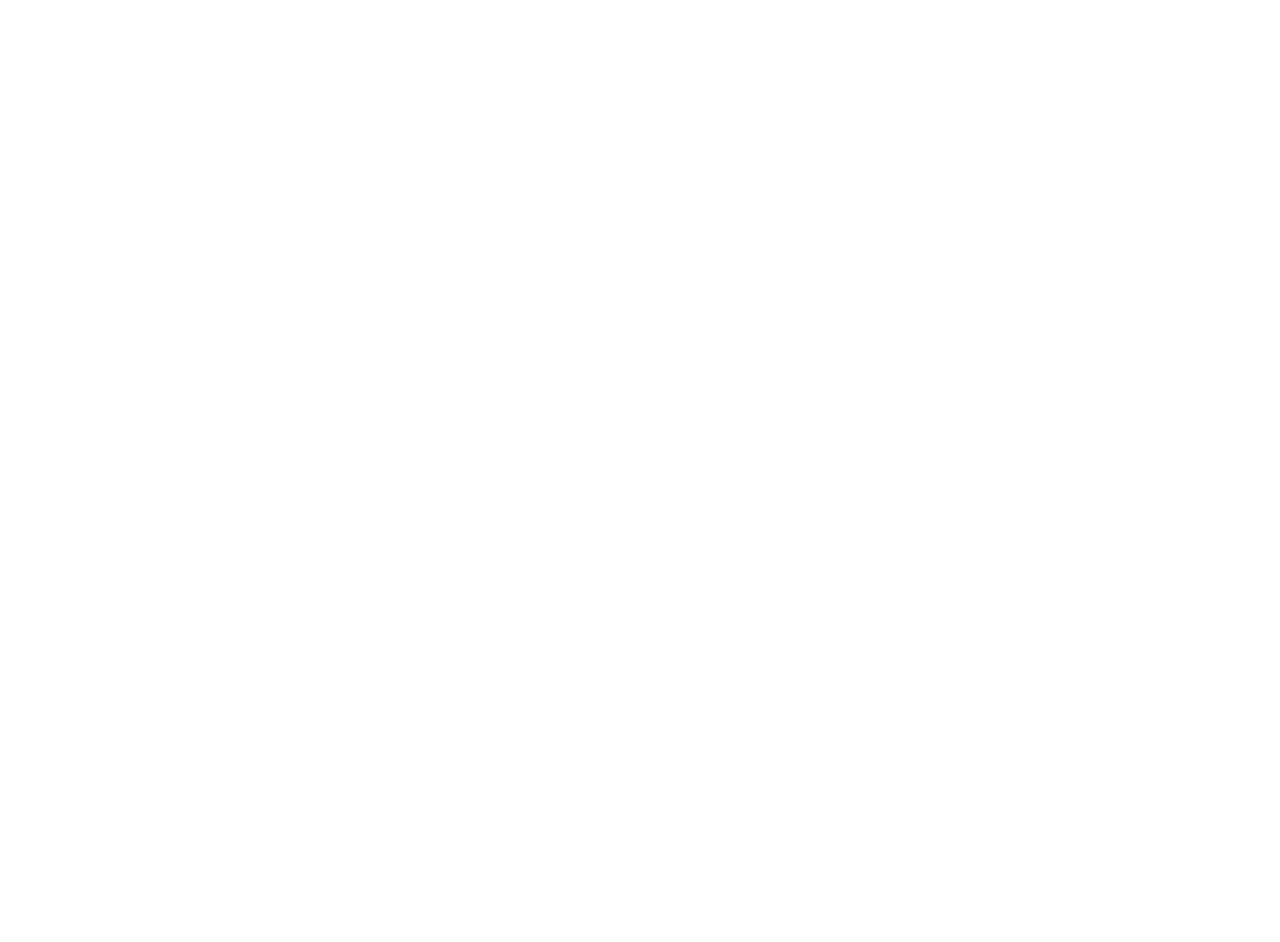
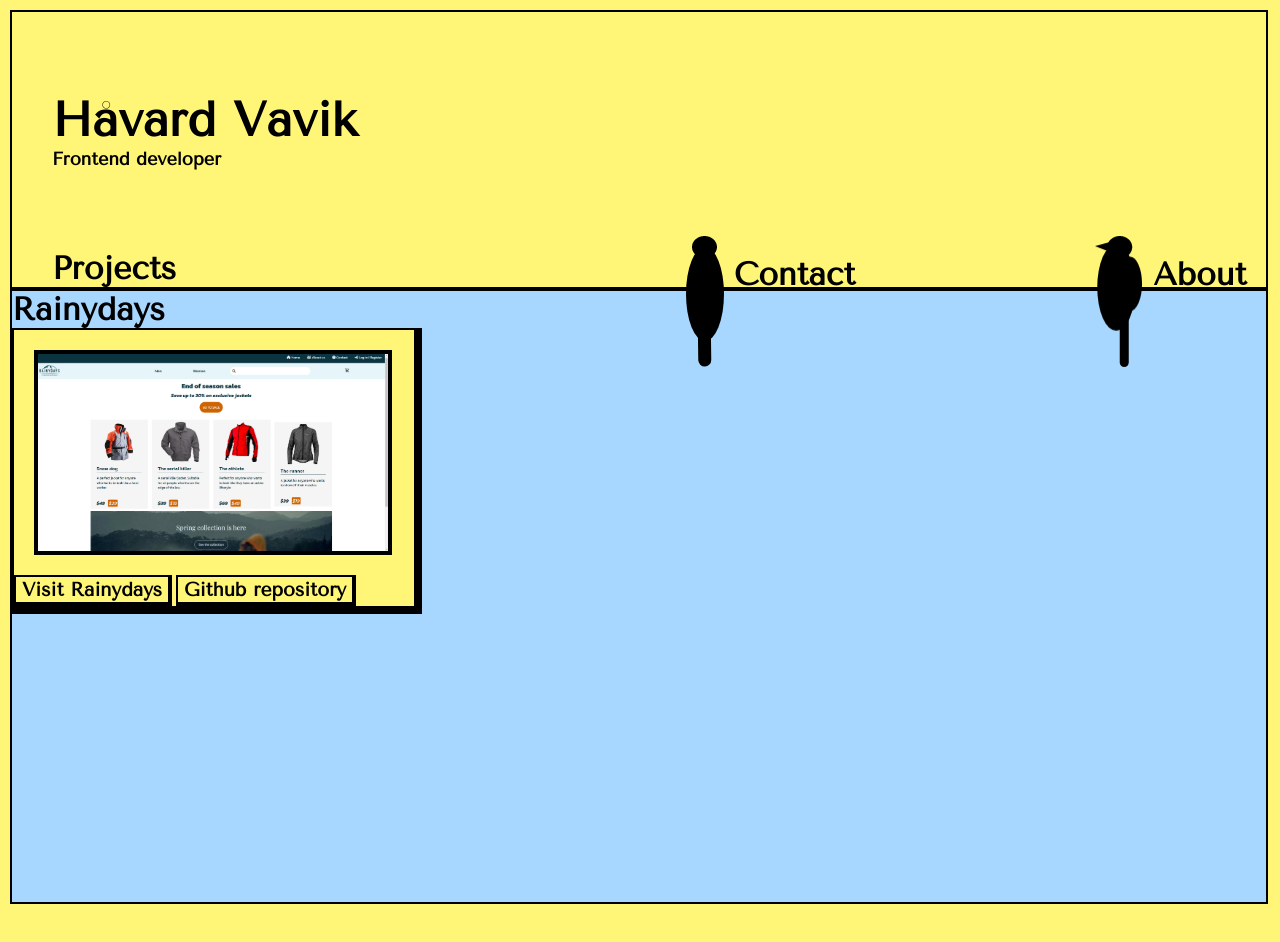
Before and after one commit to Havard52/portfolio, a plain HTML site: page projects.html in a window 1280 px wide. Before the commit the page ends 800 px from the top, so only its background shows below. Drawn offline with nearby package versions, Linux system fonts and the light colour scheme.

Commit message:
Projects

```diff
--- a/projects.html
+++ b/projects.html
@@ -0,0 +1,43 @@
+<!DOCTYPE html>
+<html lang="en">
+<head>
+    <meta charset="UTF-8">
+    <meta name="viewport" content="width=device-width, initial-scale=1.0">
+    <link rel="stylesheet" href="styles/styles.css">
+    <title>Håvard Vavik, portfolio</title>
+    <link rel="preconnect" href="https://fonts.googleapis.com">
+    <link rel="preconnect" href="https://fonts.gstatic.com" crossorigin>
+    <link href="https://fonts.googleapis.com/css2?family=Tenor+Sans&display=swap" rel="stylesheet">
+</head>
+    <body>
+        <div class="contentContainer">
+            <header>
+                <a href="index.html"><h1>Håvard Vavik</h1></a>
+                <h3>Frontend developer</h3>
+            </header>
+            <main>
+                <H2 class="topic">Projects</H2>
+                <div class="cable"></div>
+                <section class="birdMenu">
+                    <a href="contact.html">
+                        <img src="images/Component 2 – 1.png" alt="Bird sitting on cable looking away">
+                        <h2>Contact</h2>
+                    </a>
+                    <a href="about.html">
+                        <img src="images/Component 3 – 1.png" alt="Bird sitting on cable looking left">
+                        <h2>About</h2>
+                    </a>
+                </section>
+                <section id="projects" class="projectsContainer">
+                    <h2>Rainydays</h2>
+                    <div class="projectContainer">
+                        <img src="images/Skjermbilde 2023-12-02 164029.png" alt="Sccrenshot of the rainydays home page">
+                        <button><a href="https://frolicking-cajeta-0e5e8a.netlify.app/">Visit Rainydays</a></button>
+                        <button><a href="https://frolicking-cajeta-0e5e8a.netlify.app/">Github repository</a></button>
+
+                    </div>
+                </section>
+            </main>
+        </div>
+    </body>
+</html>
--- a/styles/styles.css
+++ b/styles/styles.css
@@ -33,17 +33,41 @@ a {
     color: black;
 }
 
+button {
+    font-family: 'Tenor Sans', sans-serif;
+    font-size: larger;
+    font-weight: 700;
+    background-color: #FFF677;
+    border: solid black;
+    border-width: 2px 4px 4px 2px;
+    transition-duration: 1s;
+}
+
+button:hover {
+    transform: translateY(5px);
+    border-width: 2px;
+}
+
 header {
-    margin: 80px;
+    margin: 80px 40px;
+}
+
+.topic {
+    margin-left: 40px;
+}
+
+.cableindex {
+    position: relative;
+    top: 200px;
+    border: solid black 2px;
 }
 
 .cable {
     position: relative;
-    top: 200px;
-    border: solid black;
+    border: solid black 2px;
 }
 
-.birdMenu {
+.indexBirdMenu {
     position: relative;
     top: 135px;
     display: flex;
@@ -51,13 +75,53 @@ header {
     gap: 200px;
 }
 
+.birdMenu {
+    position: relative;
+    top: -55px;
+    display: flex;
+    justify-content: end;
+    gap: 200px;
+}
+.indexBirdMenu a{
+    display: flex;
+    justify-content: end;
+    margin: 0px 20px;
+}
+
 .birdMenu a{
     display: flex;
     justify-content: end;
     margin: 0px 20px;
+    z-index: 2;
 }
 
 a h2 {
     margin-top: 20px;
     margin-left: 10px;
 }
+
+/*Projects*/
+#projects {
+    position: relative;
+    background-color: #A7D6FF;
+    width: 100%;
+    height: 611px;
+    top: -131px;
+    z-index: 0;
+}
+
+.projectContainer {
+    width: 400px;
+    border: solid black;
+    border-width: 2px 8px 8px 2px;
+    background-color: #FFF677;
+}
+
+.projectContainer img {
+    max-width: 350px;
+    margin: auto;
+    display: flex;
+    margin: 20px;
+    border: solid 4px black;
+
+}
```
Also changed, not shown: index.html (+9 -9 lines), images/Skjermbilde 2023-12-02 164029.png (added).
